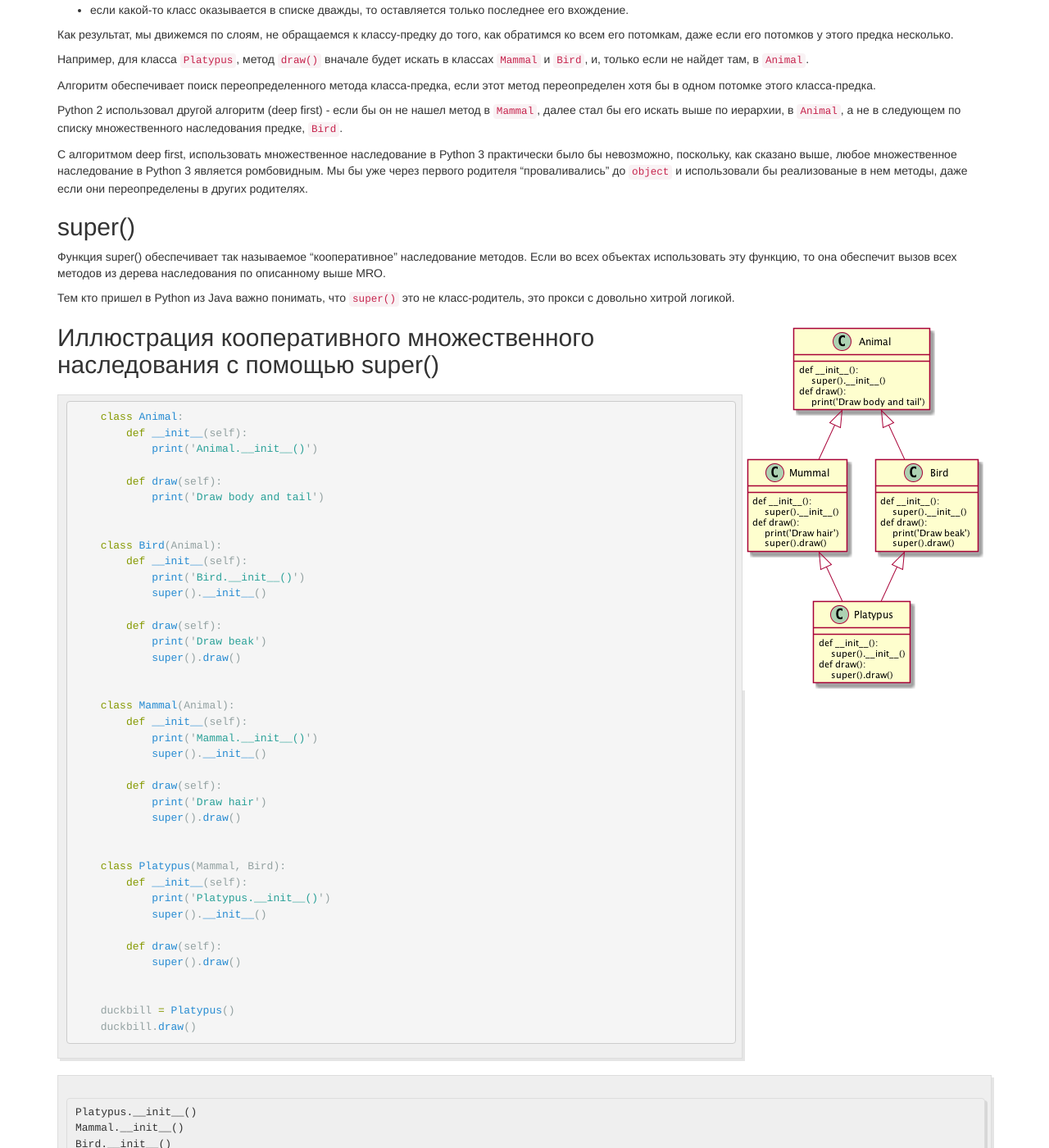
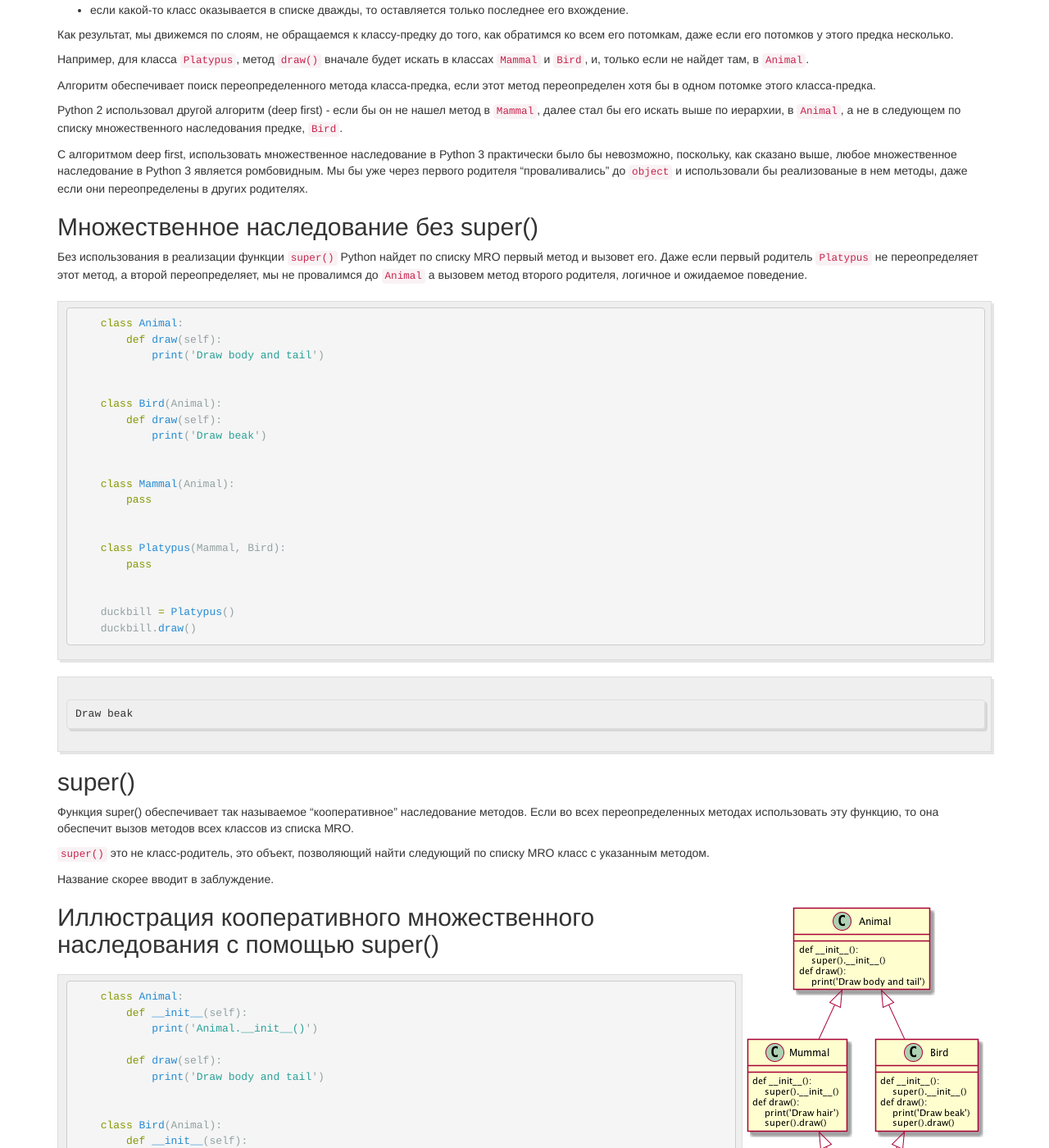
Before and after one commit to andgineer/sorokin.engineer, a Jekyll site: the page built from posts/ru/_posts/2018-09-20-python_super.md, in a window 1280 px wide and 1400 px high, scrolled down 841 px. Shown: the whole window at 82% size. Built offline with Jekyll 4.4.1, drawn with Linux system fonts in a browser that asks for light colours; nearby versions of some CDN libraries; some of the changed text lies outside the part shown.

Commit message:
super() - tiding up

```diff
--- a/posts/ru/_posts/2018-09-20-python_super.md
+++ b/posts/ru/_posts/2018-09-20-python_super.md
@@ -70,14 +70,47 @@ Python 2 использовал другой алгоритм (deep first) - е
 "проваливались" до `object` и использовали бы реализованые в нем методы, даже
 если они переопределены в других родителях.
 
+## Множественное наследование без super()
+
+Без использования в реализации функции `super()` Python найдет по списку MRO
+первый метод и вызовет его. Даже если первый родитель `Platypus`
+не переопределяет этот метод, а второй переопределяет, мы не провалимся до
+`Animal` а вызовем метод второго родителя, логичное и ожидаемое поведение.
+
+{% highlight python %}
+    class Animal:
+        def draw(self):
+            print('Draw body and tail')
+
+
+    class Bird(Animal):
+        def draw(self):
+            print('Draw beak')
+
+
+    class Mammal(Animal):
+        pass
+
+
+    class Platypus(Mammal, Bird):
+        pass
+
+
+    duckbill = Platypus()
+    duckbill.draw()
+{% endhighlight %}
+    Draw beak
+
 ## super()
 
 Функция super() обеспечивает так называемое "кооперативное" наследование методов.
-Если во всех объектах использовать эту функцию, то она обеспечит вызов
-всех методов из дерева наследования по описанному выше MRO.
+Если во всех переопределенных методах использовать эту функцию, то она обеспечит
+вызов методов всех классов из списка MRO.
 
-Тем кто пришел в Python из Java важно понимать, что `super()` это не класс-родитель,
-это прокси с довольно хитрой логикой.
+`super()` это не класс-родитель, это объект, позволяющий найти следующий по списку
+MRO класс с указанным методом.
+
+Название скорее вводит в заблуждение.
 
 ![](/images/animal_class_tree_uml.png){:style="float: right;margin-right: 7px;margin-top: 7px;"}
 
@@ -192,13 +225,8 @@ Python 2 использовал другой алгоритм (deep first) - е
 Мы убрали `super()` в `Bird`, и в результате нет вызова
 `Animal.draw()` из `Mammal`, хотя там указано `super().draw()`.
 
-Так происходит потому, что `super()` это прокси объект, позволяющий
-коллективно(!) обойти список MRO, а вовсе не ссылка на предка.
-И это сработает только если все объекты используют `super()`.
-Название скорее вводит в заблуждение.
-
-Код ниже иллюстрирует это. Я добавил аргументы, чтобы вызвать ошибку и явно
-показать что,  например, из `Mammal.__init__` вызывается следующий родитель
+Код ниже иллюстрирует происходящее. Я добавил аргументы, чтобы вызвать ошибку и
+явно  показать что,  например, из `Mammal.__init__` вызывается следующий родитель
 `Platypus`, а вовсе не родитель `Mammal`.
 
 {% highlight python linenos %}
@@ -244,6 +272,7 @@ Python 2 использовал другой алгоритм (deep first) - е
         super().__init__()
     TypeError: __init__() missing 1 required positional argument: 'beak_length'
 
+
 #### Примечание - особенности работы super()
 
 Одним из ограничений `super()` является то, что не получится выполнить операции
@@ -257,7 +286,7 @@ Python 2 использовал другой алгоритм (deep first) - е
 нужный для выполнения операции "магический метод" в родителе (в примере ниже -
 `__getitem__` для индексирования с помощью оператора `[]`).
 
-Но если попытаться выполнить операцию над прокси, возвращаемым `super()`,
+Но если попытаться выполнить операцию над объектом, возвращаемым `super()`,
 получим ошибку:
 
 {% highlight python %}
```
Also changed, not shown: playground/animal_mro_without_super.py (added, +20 -0 lines), playground/sibling.py (deleted, +0 -16 lines).
